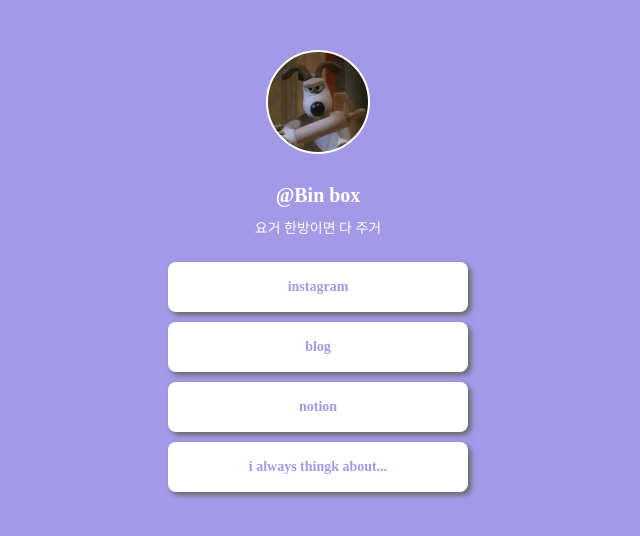
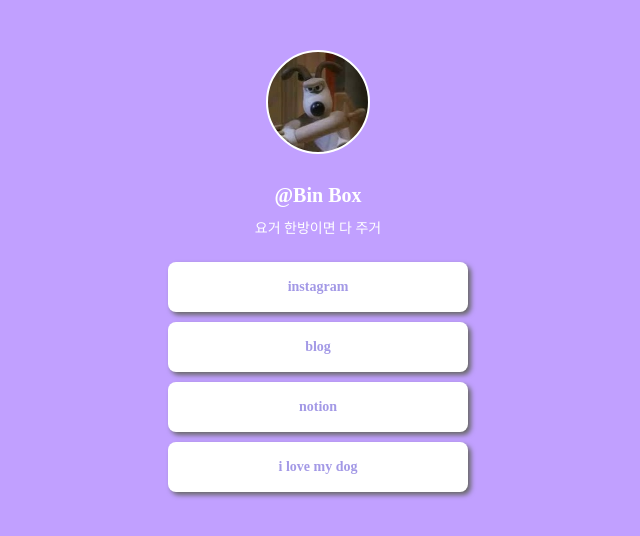
Before and after one commit to binnyy/my-page, a plain HTML site: page index.html in a window 1280 px wide. Shown: the whole page, without its empty margins (322-962 px from the left). Drawn offline with Linux system fonts and the light colour scheme; a web font is replaced by a local one.

Commit message:
Update index.html

```diff
--- a/index.html
+++ b/index.html
@@ -16,7 +16,7 @@
             font-family: "Pretendard",serif;
             }
             body {
-                background-color: #a399e6;
+                background-color: #c1a0ff;
             }
             .profile {
                 width: 100px;
@@ -85,12 +85,12 @@
     <body>
         <div class="wrap">
             <div class="profile"></div>
-            <h1 class="main">@Bin box</h1>
+            <h1 class="main">@Bin Box</h1>
             <p class="sub">요거 한방이면 다 주거</p>
             <a target="_blank" href="https://www.instagram.com/binny._.2/">instagram</a>
             <a target="_blank" href="https://blog.naver.com/sb_0110">blog</a>
             <a target="_blank" href="https://crimson-direction-c64.notion.site/6aabd51eb70943afa7252d754d22da4f">notion</a>
-            <a target="_blank" href="file:///C:/Users/82106/Desktop/%EC%83%88%20%ED%8F%B4%EB%8D%94/aki2 (2).jpg">i always thingk about...</a>
+            <a target="_blank" href="https://crimson-direction-c64.notion.site/i-love-my-dog-f97f008ba07448b492cc4cdd34eaeb79">i love my dog</a>
         </div>
 
     </body>
```
